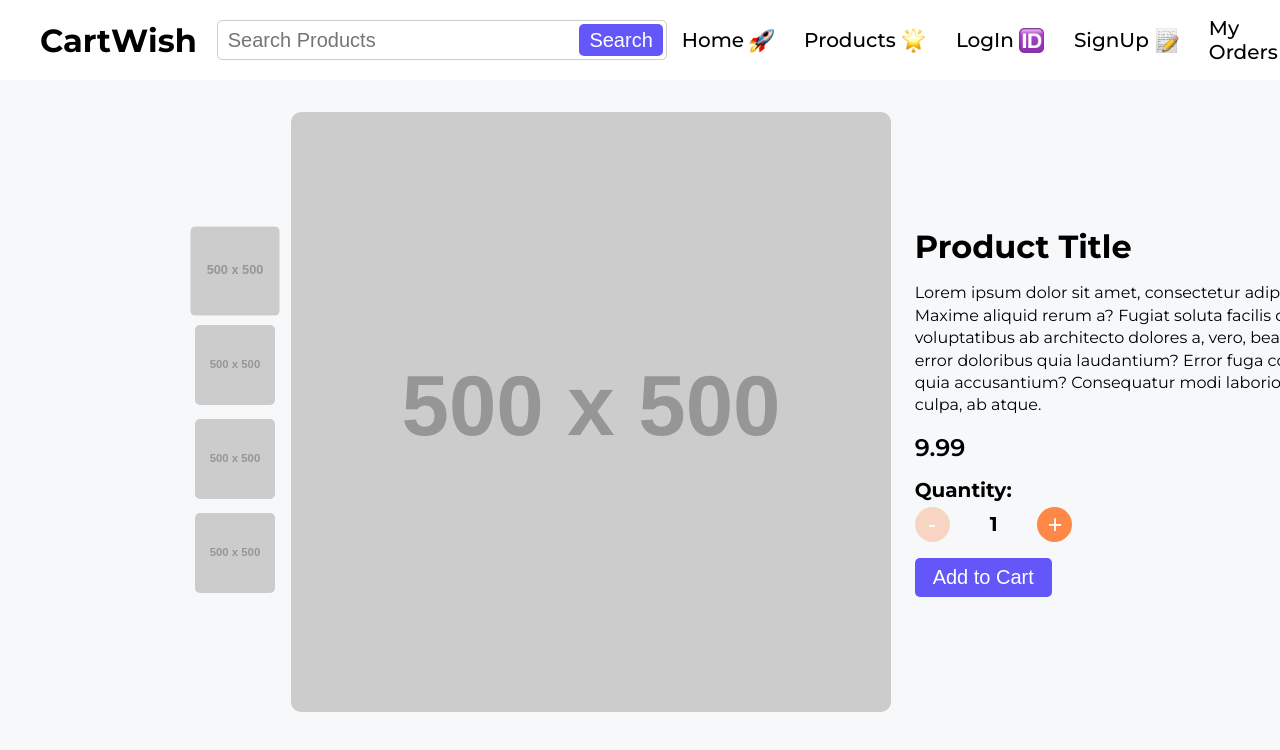
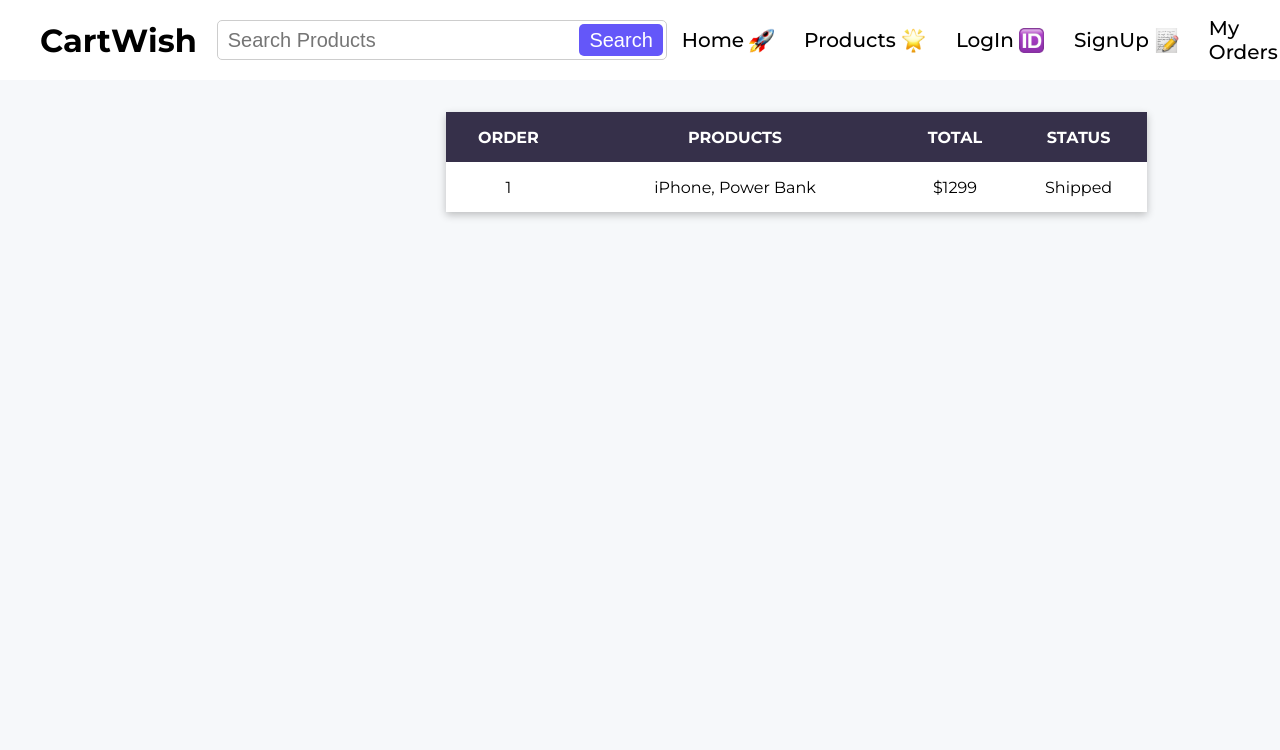
Before and after one commit to kingaborycka/CartWish, a React (Vite) app: page / in a window 1280 px wide. Shown: the top 750 px of the page. Built offline with nearby package versions, Linux system fonts and the light colour scheme.

Commit message:
feat: cart view and my order view

```diff
--- a/src/App.jsx
+++ b/src/App.jsx
@@ -5,6 +5,8 @@
 import HomePage from './components/Home/HomePage';
 import ProductsPage from './components/Products/ProductsPage';
 import SingleProductPage from './components/SingleProduct/SingleProductPage';
+import CartPage from './components/Cart/CartPage';
+import MyOrderPage from './components/MyOrder/MyOrderPage';
 
 const App = () => {
   return (
@@ -13,7 +15,9 @@
       <main>
         {/* <HomePage/> */}
         {/* <ProductsPage/> */}
-        <SingleProductPage />
+        {/* <SingleProductPage /> */}
+        {/* <CartPage /> */}
+        <MyOrderPage />
       </main>
     </div>
   )
--- /dev/null
+++ b/src/components/Cart/CartPage.css
@@ -0,0 +1,66 @@
+.cart_page {
+    flex-direction: column;
+    justify-content: center;
+    width: 60%;
+    margin: 0 auto;
+    padding: 32px 48px;
+}
+
+.user_info {
+    gap: 16px;
+    margin-bottom: 32px;
+}
+
+.user_info img {
+    width: 80px;
+    height: 80px;
+    object-fit: cover;
+    border-radius: 100%;
+}
+
+.user_name {
+    font-size: 21px;
+    font-weight: 600;
+}
+
+.cart_bill {
+    align-self: flex-end;
+    width: 400px;
+    border-collapse: collapse;
+    font-size: 16px;
+    margin-top: 16px;
+    background-color: #fff;
+}
+
+.cart_bill td {
+    padding: 12px 20px;
+    border: 3px solid #e5e5e5;
+}
+
+.cart_bill td:last-child {
+    text-align: end;
+    width: 120px;
+}
+
+.cart_bill_final {
+    font-size: 20px;
+    font-weight: 700;
+}
+
+.checkout_button {
+    align-self: flex-end;
+    height: 38 !important;
+    margin: 16px 0;
+    padding: 0 16px !important;
+}
+
+.table_quantity_input {
+    height: 50px;
+    justify-content: center;
+}
+
+.cart_remove_icon {
+    height: 35px;
+    width: 35px;
+    cursor: pointer;
+}
--- /dev/null
+++ b/src/components/Cart/CartPage.jsx
@@ -0,0 +1,56 @@
+import React from 'react'
+
+import "./CartPage.css"
+import remove from "../../assets/remove.png"
+import user from "../../assets/user.webp"
+import Table from "../Common/Table"
+import QuantityInput from '../SingleProduct/QuantityInput'
+
+const CartPage = () => {
+  return (
+    <section className="align_center cart_page">
+        <div className="align_center user_info">
+            <img src={user} alt="user profile" />
+            <div>
+                <p className="user_name">Harley</p>
+                <p className="user_email">harley@gmail.com</p>
+            </div>
+        </div>
+
+        <Table
+            headings={["Item", "Price", "Quantity", "Total", "Remove"]}>
+            <tbody>
+                <tr>
+                    <td>iPhone 14</td>
+                    <td>$999</td>
+                    <td className='align_center table_quantity_input'><QuantityInput/></td>
+                    <td>$999</td>
+                    <td><img src={remove} alt="remove icon" className='cart_remove_icon' /></td>
+                </tr>
+            </tbody>
+        </Table>
+
+        <table className='cart_bill'>
+            <tbody>
+                <tr>
+                    <td>Subtotal</td>
+                    <td>$999</td>
+                </tr>
+                <tr>
+                    <td>Shipping charge</td>
+                    <td>$5</td>
+                </tr>
+                <tr className='cart_bill_final'>
+                    <td>Total</td>
+                    <td>$1004</td>
+                </tr>
+            </tbody>
+        </table>
+
+        <button className="search_button checkout_button">Checkout</button>
+
+    </section>
+  )
+}
+
+export default CartPage
--- /dev/null
+++ b/src/components/Common/Table.css
@@ -0,0 +1,23 @@
+.common_table {
+    width: 100%;
+    margin-bottom: 16px;
+    border-collapse: collapse;
+    background-color: #fff;
+    box-shadow: 0px 3px 8px rgba(0, 0, 0, 0.24);
+}
+
+.common_table thead tr {
+    height: 50px;
+    background-color: #36304a;
+    color: #fff;
+    text-transform: uppercase;
+}
+
+.common_table tbody tr {
+    height: 50px;
+    text-align: center;
+}
+
+.common_table tbody tr:nth-child(even) {
+    background-color: #f5f5f5;
+}
--- /dev/null
+++ b/src/components/Common/Table.jsx
@@ -0,0 +1,21 @@
+import React from 'react'
+
+import "./Table.css"
+
+const Table = ({headings, children}) => {
+  return (
+    <table className="common_table">
+        <thead>
+            <tr>
+                {
+                    headings.map((item, index) => (
+                        <th key={index}>{item}</th>))
+                }
+            </tr>
+        </thead>
+        {children}
+    </table>
+  )
+}
+
+export default Table
--- /dev/null
+++ b/src/components/MyOrder/MyOrderPage.css
@@ -0,0 +1,6 @@
+.myorder_page {
+    justify-content: center;
+    width: 50%;
+    margin: 0 auto;
+    padding: 32px 48px;
+}
--- /dev/null
+++ b/src/components/MyOrder/MyOrderPage.jsx
@@ -0,0 +1,23 @@
+import React from 'react'
+
+import "./MyOrderPage.css"
+import Table from "../Common/Table"
+
+const MyOrderPage = () => {
+  return (
+    <section className="align_center myorder_page">
+        <Table headings={["Order", "Products", "Total", "Status"]}>
+            <tbody>
+                <tr>
+                    <td>1</td>
+                    <td>iPhone, Power Bank</td>
+                    <td>$1299</td>
+                    <td>Shipped</td>
+                </tr>
+            </tbody>
+        </Table>
+    </section>
+  )
+}
+
+export default MyOrderPage
--- /dev/null
+++ b/src/components/SingleProduct/QuantityInput.css
@@ -0,0 +1,20 @@
+.quantity_input_button {
+    width: 35px;
+    height: 35px;
+    font-size: 25px;
+    background-color: #ff8848;
+    color: #fff;
+    border: none;
+    border-radius: 100%;
+    cursor: pointer;
+}
+
+.quantity_input_button:disabled {
+    opacity: 0.3;
+    cursor: default;
+}
+
+.quantity_input_count {
+    margin: 0 40px;
+    text-align: center;
+}
--- /dev/null
+++ b/src/components/SingleProduct/QuantityInput.jsx
@@ -0,0 +1,15 @@
+import React from 'react'
+
+import "./QuantityInput.css"
+
+const QuantityInput = () => {
+  return (
+    <>
+    <button className="quantity_input_button" disabled> - </button>
+        <p className="quantity_input_count">1</p>
+    <button className="quantity_input_button"> + </button>
+    </>
+  )
+}
+
+export default QuantityInput
--- a/src/components/SingleProduct/SingleProductPage.css
+++ b/src/components/SingleProduct/SingleProductPage.css
@@ -64,27 +64,6 @@
     margin: 5px 0 16px;
 }
 
-.quantity_input_button {
-    width: 35px;
-    height: 35px;
-    font-size: 25px;
-    background-color: #ff8848;
-    color: #fff;
-    border: none;
-    border-radius: 100%;
-    cursor: pointer;
-}
-
-.quantity_input_button:disabled {
-    opacity: 0.3;
-    cursor: default;
-}
-
-.quantity_input_count {
-    margin: 0 40px;
-    text-align: center;
-}
-
 .add_cart {
     width: fit-content;
     padding: 8px 18px;
--- a/src/components/SingleProduct/SingleProductPage.jsx
+++ b/src/components/SingleProduct/SingleProductPage.jsx
@@ -1,6 +1,7 @@
 import React, { useState } from 'react'
 
 import "./SingleProductPage.css"
+import QuantityInput from './QuantityInput';
 
 const product = {
     id: 1,
@@ -45,9 +46,7 @@
 
                 <h2 className="quantity_title">Quantity:</h2>
                 <div className="align_center quantity_input">
-                    <button className="quantity_input_button" disabled> - </button>
-                    <p className="quantity_input_count">1</p>
-                    <button className="quantity_input_button"> + </button>
+                    <QuantityInput/>
                 </div>
 
                 <button className="search_button add_cart">Add to Cart</button>
```
